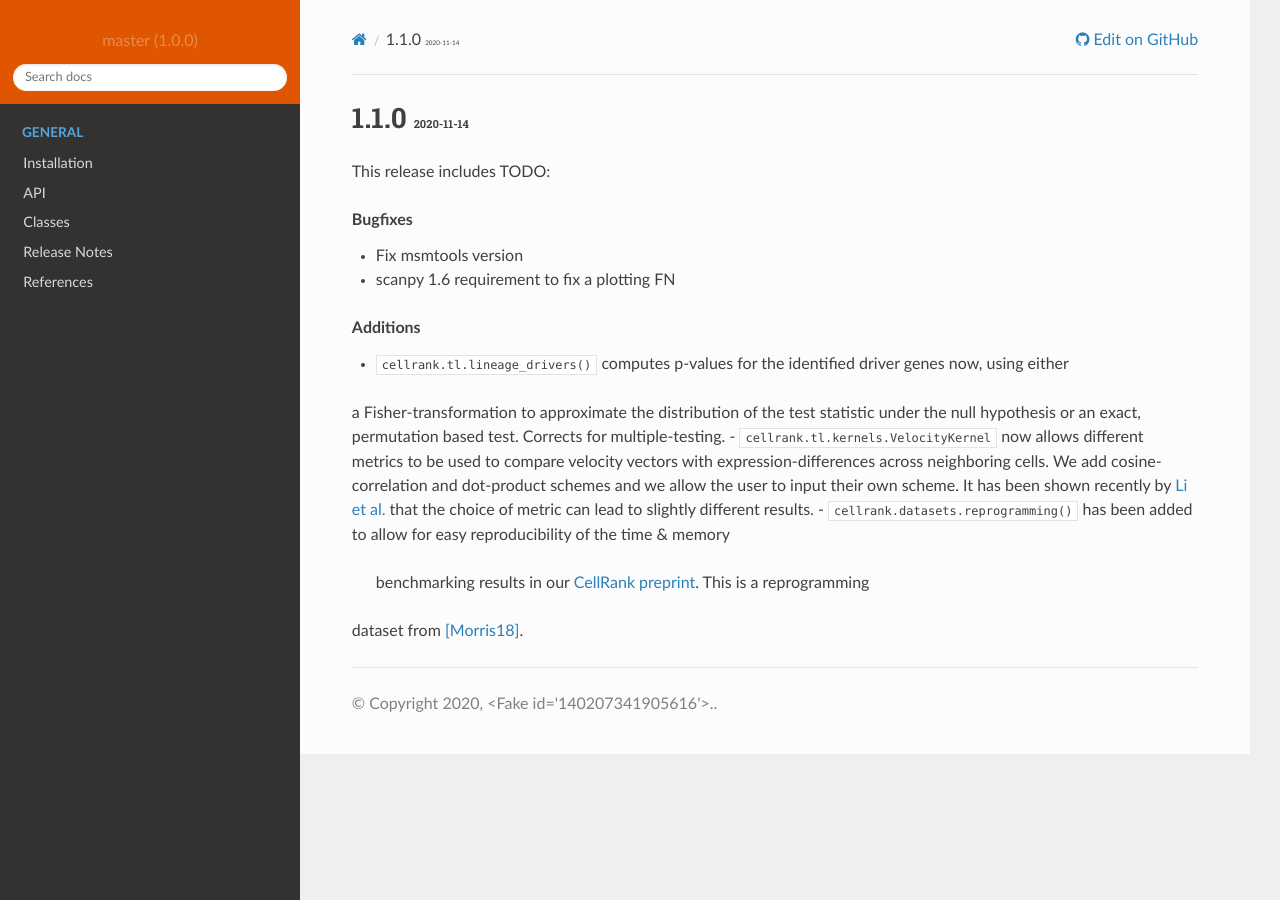
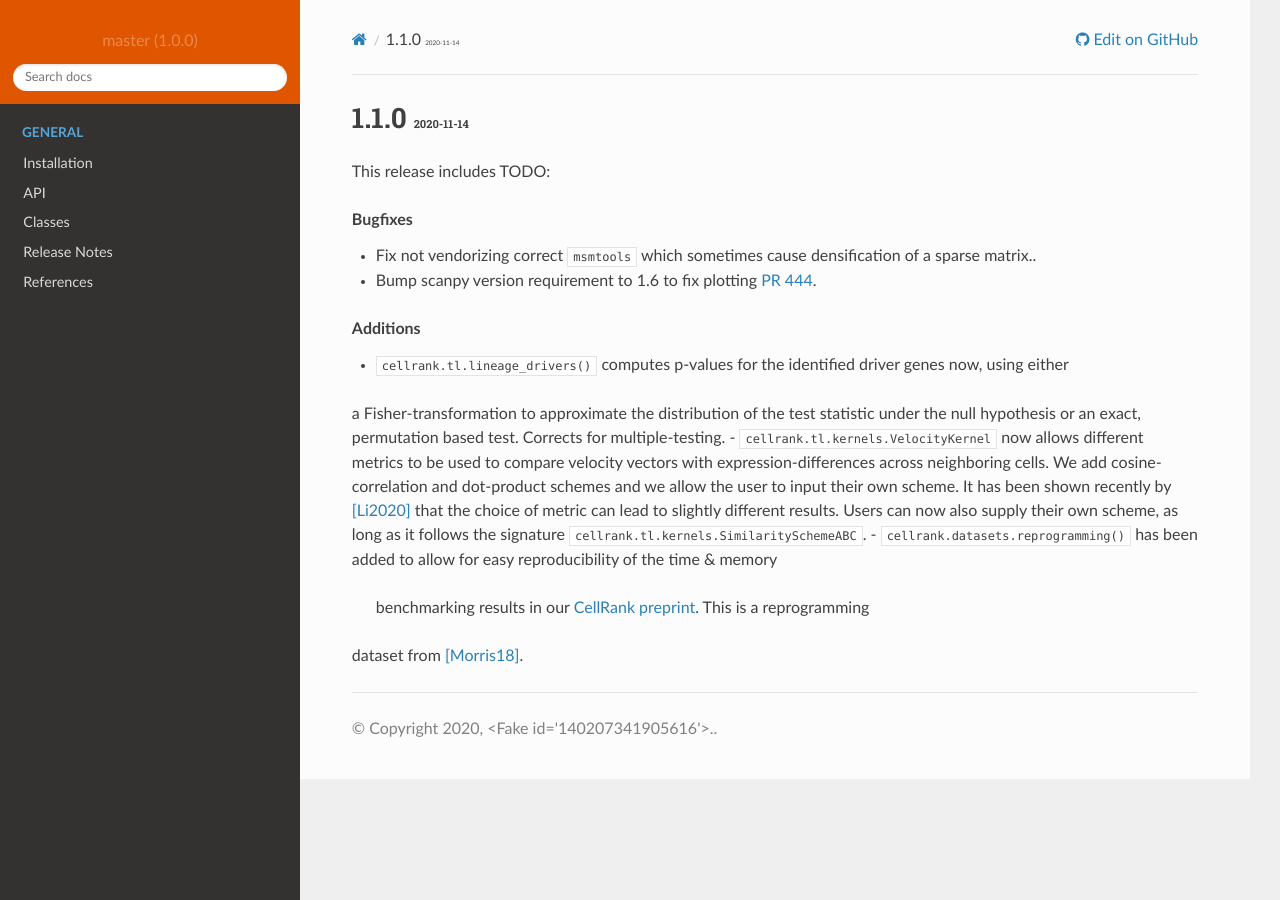
Before and after one commit to theislab/cellrank, a Sphinx documentation site: the page built from docs/source/latest_additions.rst, in a window 1280 px wide. Built offline with Sphinx 7.4.7 and the Read the Docs theme 2.0.0, drawn with Linux system fonts in a browser that asks for light colours; pages that are not in the unit, such as notebooks, are missing from menus; the version number is read from the project's files by our own code.

Commit message:
Add links, finish docstring

```diff
--- a/docs/source/latest_additions.rst
+++ b/docs/source/latest_additions.rst
@@ -7,8 +7,8 @@ This release includes TODO:
 
 .. rubric:: Bugfixes
 
-- Fix msmtools version
-- scanpy 1.6 requirement to fix a plotting FN
+- Fix not vendorizing correct :mod:`msmtools` which sometimes cause densification of a sparse matrix..
+- Bump scanpy version requirement to 1.6 to fix plotting `PR 444 <https://github.com/theislab/cellrank/pull/444>`_.
 
 .. rubric:: Additions
 
@@ -17,8 +17,9 @@ a Fisher-transformation to approximate the distribution of the test statistic un
 or an exact, permutation based test. Corrects for multiple-testing.
 - :class:`cellrank.tl.kernels.VelocityKernel` now allows different metrics to be used to compare velocity
 vectors with expression-differences across neighboring cells. We add cosine-correlation and dot-product
-schemes and we allow the user to input their own scheme. It has been shown recently by `Li et al. <https://doi.org/10.1101/2020.09.19.304584>`_
-that the choice of metric can lead to slightly different results.
+schemes and we allow the user to input their own scheme. It has been shown recently by [Li2020]_
+that the choice of metric can lead to slightly different results. Users can now also supply their own scheme, as long
+as it follows the signature :class:`cellrank.tl.kernels.SimilaritySchemeABC`.
 - :func:`cellrank.datasets.reprogramming` has been added to allow for easy reproducibility of the time & memory
  benchmarking results in our `CellRank preprint <https://doi.org/10.1101/2020.10.19.345983>`_. This is a reprogramming
 dataset from [Morris18]_.
```
Also changed, not shown: 1 other file.
